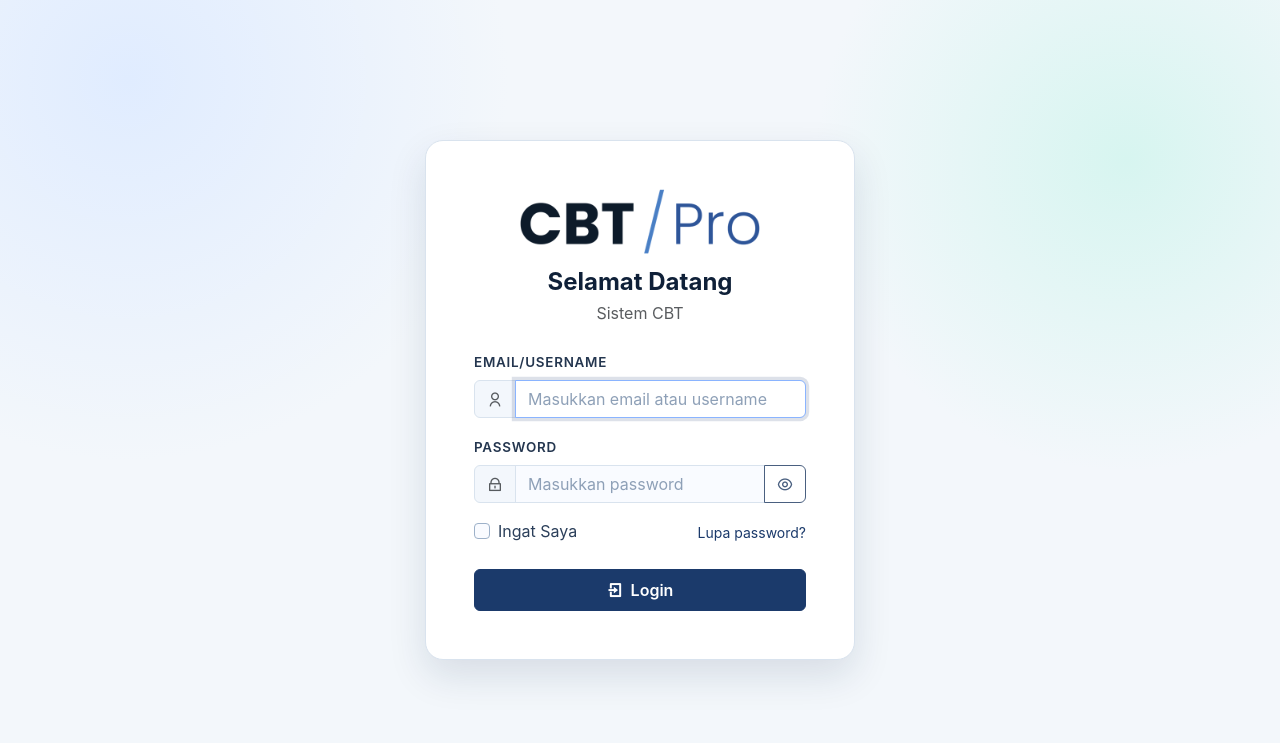
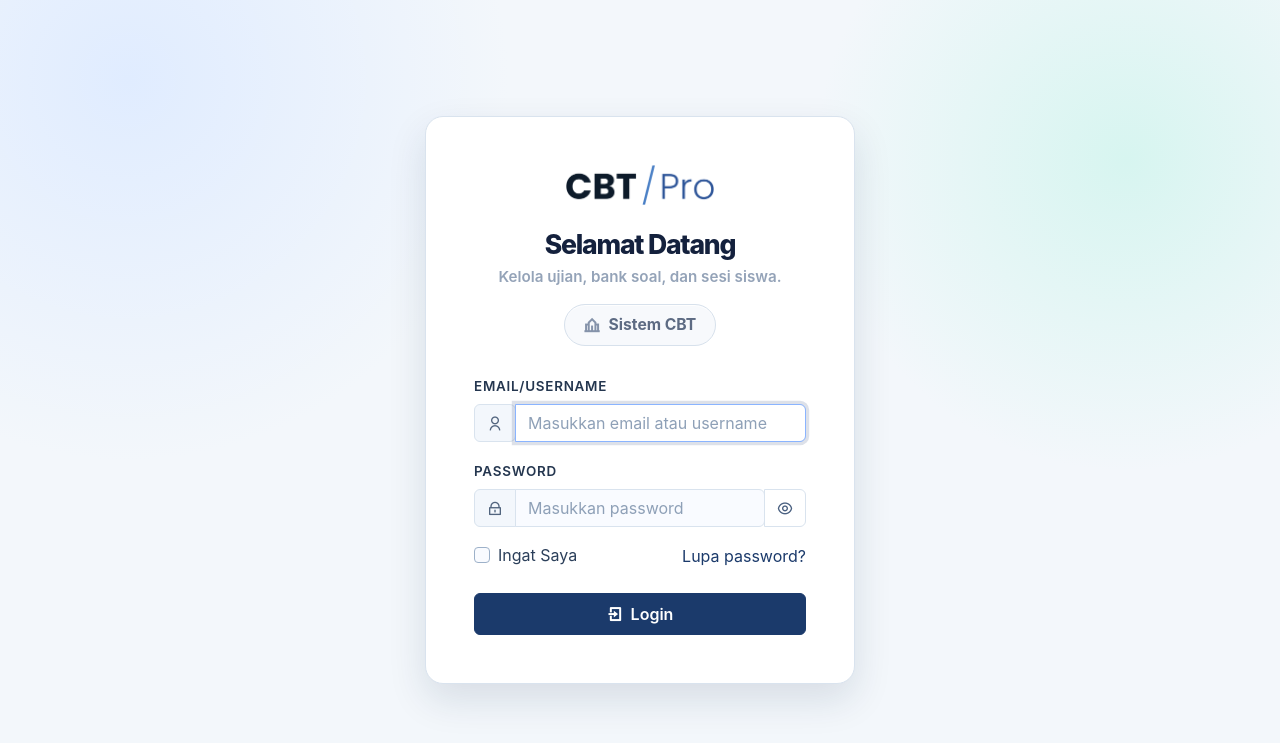
Before and after one commit to jendrabn/cbt_pro, a Django app: page /login/ in a window 1280 px wide. Shown: the top 743 px of the page. Run offline with Django 5.2, Linux system fonts and the light colour scheme; data that the repository does not hold is empty; style sheets or scripts are compiled from the project's sources; parts of the project's set-up code (start-up, migrations or seed data) failed here and were passed over; some libraries are stand-ins or nearby versions.

Commit message:
feat: Enhance forms with Bootstrap validation styles and improve error handling

```diff
--- a/apps/accounts/forms.py
+++ b/apps/accounts/forms.py
@@ -9,7 +9,39 @@ from .models import UserProfile
 User = get_user_model()
 
 
-class LoginForm(AuthenticationForm):
+def _append_css_class(attrs, class_name):
+    classes = [token for token in str(attrs.get("class", "")).split() if token]
+    if class_name not in classes:
+        classes.append(class_name)
+    attrs["class"] = " ".join(classes)
+
+
+class BootstrapInvalidStateMixin:
+    def __init__(self, *args, **kwargs):
+        super().__init__(*args, **kwargs)
+        self._apply_bootstrap_invalid_state()
+
+    def _apply_bootstrap_invalid_state(self):
+        for field_name in self.errors:
+            field = self.fields.get(field_name)
+            if field is None:
+                continue
+            _append_css_class(field.widget.attrs, "is-invalid")
+            field.widget.attrs["aria-invalid"] = "true"
+            bound_field = self[field_name]
+            if bound_field.auto_id:
+                feedback_id = f"{bound_field.auto_id}_feedback"
+                described_by = [
+                    token
+                    for token in str(field.widget.attrs.get("aria-describedby", "")).split()
+                    if token
+                ]
+                if feedback_id not in described_by:
+                    described_by.append(feedback_id)
+                field.widget.attrs["aria-describedby"] = " ".join(described_by)
+
+
+class LoginForm(BootstrapInvalidStateMixin, AuthenticationForm):
     username = forms.CharField(
         label="Email/Username",
         widget=forms.TextInput(
@@ -54,7 +86,7 @@ class LoginForm(AuthenticationForm):
             )
 
 
-class ProfileUpdateForm(forms.ModelForm):
+class ProfileUpdateForm(BootstrapInvalidStateMixin, forms.ModelForm):
     first_name = forms.CharField(
         label="Nama Depan",
         max_length=150,
@@ -117,7 +149,7 @@ class ProfileUpdateForm(forms.ModelForm):
         return profile
 
 
-class AvatarUploadForm(forms.ModelForm):
+class AvatarUploadForm(BootstrapInvalidStateMixin, forms.ModelForm):
     profile_picture = forms.ImageField(
         label="Foto Profil",
         required=False,
@@ -139,7 +171,7 @@ class AvatarUploadForm(forms.ModelForm):
         return image
 
 
-class CustomPasswordChangeForm(PasswordChangeForm):
+class CustomPasswordChangeForm(BootstrapInvalidStateMixin, PasswordChangeForm):
     old_password = forms.CharField(
         label="Password Lama",
         strip=False,
@@ -161,10 +193,21 @@ class CustomPasswordChangeForm(PasswordChangeForm):
                 "autocomplete": "new-password",
             }
         ),
-        )
+    )
+    new_password2 = forms.CharField(
+        label="Konfirmasi Password Baru",
+        strip=False,
+        widget=forms.PasswordInput(
+            attrs={
+                "class": "form-control",
+                "placeholder": "Konfirmasi password baru",
+                "autocomplete": "new-password",
+            }
+        ),
+    )
 
 
-class RoleRegistrationForm(UserCreationForm):
+class RoleRegistrationForm(BootstrapInvalidStateMixin, UserCreationForm):
     username = forms.CharField(
         label="Username",
         max_length=150,
@@ -232,14 +275,3 @@ class RoleRegistrationForm(UserCreationForm):
         if User.objects.filter(email__iexact=email).exists():
             raise ValidationError("Email sudah terdaftar.")
         return email
-    new_password2 = forms.CharField(
-        label="Konfirmasi Password Baru",
-        strip=False,
-        widget=forms.PasswordInput(
-            attrs={
-                "class": "form-control",
-                "placeholder": "Konfirmasi password baru",
-                "autocomplete": "new-password",
-            }
-        ),
-    )
--- a/apps/accounts/templates/accounts/change_password.html
+++ b/apps/accounts/templates/accounts/change_password.html
@@ -60,17 +60,17 @@
                     <div class="col-12">
                         <label class="form-label required">{{ password_form.old_password.label }}</label>
                         {{ password_form.old_password }}
-                        {% for error in password_form.old_password.errors %}<div class="text-danger small mt-1">{{ error }}</div>{% endfor %}
+                        {% if password_form.old_password.errors %}<div id="{{ password_form.old_password.id_for_label }}_feedback" class="invalid-feedback d-block">{{ password_form.old_password.errors.0 }}</div>{% endif %}
                     </div>
                     <div class="col-md-6">
                         <label class="form-label required">{{ password_form.new_password1.label }}</label>
                         {{ password_form.new_password1 }}
-                        {% for error in password_form.new_password1.errors %}<div class="text-danger small mt-1">{{ error }}</div>{% endfor %}
+                        {% if password_form.new_password1.errors %}<div id="{{ password_form.new_password1.id_for_label }}_feedback" class="invalid-feedback d-block">{{ password_form.new_password1.errors.0 }}</div>{% endif %}
                     </div>
                     <div class="col-md-6">
                         <label class="form-label required">{{ password_form.new_password2.label }}</label>
                         {{ password_form.new_password2 }}
-                        {% for error in password_form.new_password2.errors %}<div class="text-danger small mt-1">{{ error }}</div>{% endfor %}
+                        {% if password_form.new_password2.errors %}<div id="{{ password_form.new_password2.id_for_label }}_feedback" class="invalid-feedback d-block">{{ password_form.new_password2.errors.0 }}</div>{% endif %}
                     </div>
                     {% if password_form.non_field_errors %}
                     <div class="col-12">
--- a/apps/accounts/templates/accounts/login.html
+++ b/apps/accounts/templates/accounts/login.html
@@ -3,23 +3,101 @@
 
 {% block title %}Login - {{ branding.institution_name|default:"Sistem CBT" }}{% endblock %}
 
+{% block extra_css %}
+<style>
+    .login-hero-header {
+        text-align: center;
+        margin-bottom: 1.7rem;
+    }
+
+    .login-hero-logo-wrap {
+        display: flex;
+        align-items: center;
+        justify-content: center;
+        margin-bottom: 1.5rem;
+    }
+
+    .login-hero-logo {
+        display: block;
+        height: 40px;
+        width: auto;
+        max-width: min(100%, 220px);
+        object-fit: contain;
+    }
+
+    .login-hero-title {
+        margin: 0 0 0.45rem;
+        color: #14213d;
+        font-size: clamp(1.45rem, 1.3rem + 0.45vw, 1.9rem);
+        font-weight: 800;
+        letter-spacing: -0.045em;
+        line-height: 1.14;
+    }
+
+    .login-hero-subtitle {
+        margin: 0 auto 1rem;
+        max-width: 20rem;
+        color: #94a3b8;
+        font-size: 0.95rem;
+        font-weight: 600;
+        line-height: 1.45;
+    }
+
+    .login-campus-pill {
+        display: inline-flex;
+        align-items: center;
+        gap: 0.55rem;
+        padding: 0.72rem 1.15rem;
+        border-radius: 999px;
+        border: 1px solid #d7e1ec;
+        background: #f7f9fc;
+        color: #5d6b83;
+        font-size: 0.98rem;
+        font-weight: 700;
+        line-height: 1;
+        box-shadow: inset 0 1px 0 rgba(255, 255, 255, 0.85);
+    }
+
+    .login-campus-pill i {
+        color: #8593aa;
+        font-size: 1rem;
+    }
+
+    @media (max-width: 575.98px) {
+        .login-hero-header {
+            margin-bottom: 1.35rem;
+        }
+
+        .login-hero-subtitle {
+            font-size: 0.9rem;
+        }
+
+        .login-campus-pill {
+            padding: 0.65rem 1rem;
+            font-size: 0.92rem;
+        }
+    }
+</style>
+{% endblock %}
+
 {% block content %}
 <main class="login-shell d-flex align-items-center justify-content-center p-3 p-md-4">
     <section class="login-card p-4 p-md-5" aria-label="Login form">
-        <header class="text-center mb-4">
-            <div class="brand-mark brand-mark-logo" aria-hidden="true">
+        <header class="login-hero-header">
+            <div class="login-hero-logo-wrap" aria-hidden="true">
                 <img
                     src="{{ branding.institution_logo_url|default:'/static/images/logo-dark.png' }}"
                     alt="{{ branding.institution_name|default:'Logo Institusi' }}"
-                    class="brand-logo-full"
+                    class="login-hero-logo"
                     onerror="this.onerror=null;this.src='{% static 'images/logo-dark.png' %}';"
                 >
             </div>
-            <h1 class="h4 fw-bold mb-1">{{ branding.login_page_headline|default:"Selamat Datang" }}</h1>
-            {% if branding.login_page_subheadline %}
-            <p class="text-muted mb-1">{{ branding.login_page_subheadline }}</p>
-            {% endif %}
-            <p class="text-muted mb-0">{{ branding.institution_name|default:"Sistem CBT" }}</p>
+            <h1 class="login-hero-title">{{ branding.login_page_headline|default:"Selamat Datang Kembali" }}</h1>
+            <p class="login-hero-subtitle">{{ branding.login_page_subheadline|default:"Kelola ujian, bank soal, dan sesi siswa." }}</p>
+            <div class="login-campus-pill">
+                <i class="ri-school-line" aria-hidden="true"></i>
+                <span>{{ branding.institution_name|default:"Sistem CBT" }}</span>
+            </div>
         </header>
 
         {% if messages %}
@@ -45,17 +123,17 @@
                 <div class="w-100">
                     <div class="fw-semibold mb-1">Akun Demo</div>
                     <p class="small mb-3 text-muted">
-                        Gunakan akun guru atau siswa berikut untuk mencoba sistem. Halaman profil dan ubah password dinonaktifkan saat mode demo aktif.
+                        Gunakan akun guru atau siswa berikut untuk mencoba sistem.
                     </p>
                     <div class="small">
                         <div class="mb-2">
                             <strong>{{ demo_accounts.teacher.label }}</strong><br>
-                            <span>Email/Username: {{ demo_accounts.teacher.username }} / {{ demo_accounts.teacher.email }}</span><br>
+                            <span>Username: {{ demo_accounts.teacher.username }}</span><br>
                             <span>Password: {{ demo_accounts.teacher.password }}</span>
                         </div>
                         <div>
                             <strong>{{ demo_accounts.student.label }}</strong><br>
-                            <span>Email/Username: {{ demo_accounts.student.username }} / {{ demo_accounts.student.email }}</span><br>
+                            <span>Username: {{ demo_accounts.student.username }}</span><br>
                             <span>Password: {{ demo_accounts.student.password }}</span>
                         </div>
                     </div>
@@ -72,9 +150,9 @@
 
             <div class="mb-3">
                 <label for="id_username" class="form-label fw-semibold required">Email/Username</label>
-                <div class="input-group">
+                <div class="input-group has-validation{% if form.username.errors %} is-invalid-group{% endif %}">
                     <span class="input-group-text">
-                        <i class="ri-user-line text-muted"></i>
+                        <i class="ri-user-line"></i>
                     </span>
                     <input
                         type="text"
@@ -84,20 +162,21 @@
                         value="{{ form.username.value|default:'' }}"
                         placeholder="Masukkan email atau username"
                         autocomplete="username"
+                        {% if form.username.errors %}aria-invalid="true" aria-describedby="id_username_feedback"{% endif %}
                         required
                         autofocus
                     >
                     {% if form.username.errors %}
-                    <div class="invalid-feedback">{{ form.username.errors.0 }}</div>
+                    <div id="id_username_feedback" class="invalid-feedback">{{ form.username.errors.0 }}</div>
                     {% endif %}
                 </div>
             </div>
 
             <div class="mb-2">
                 <label for="id_password" class="form-label fw-semibold required">Password</label>
-                <div class="input-group" x-data="{ show: false }">
+                <div class="input-group has-validation{% if form.password.errors %} is-invalid-group{% endif %}" x-data="{ show: false }">
                     <span class="input-group-text">
-                        <i class="ri-lock-line text-muted"></i>
+                        <i class="ri-lock-line"></i>
                     </span>
                     <input
                         :type="show ? 'text' : 'password'"
@@ -106,6 +185,7 @@
                         class="form-control {% if form.password.errors %}is-invalid{% endif %}"
                         placeholder="Masukkan password"
                         autocomplete="current-password"
+                        {% if form.password.errors %}aria-invalid="true" aria-describedby="id_password_feedback"{% endif %}
                         required
                     >
                     <button
@@ -117,7 +197,7 @@
                         <i :class="show ? 'ri-eye-off-line' : 'ri-eye-line'"></i>
                     </button>
                     {% if form.password.errors %}
-                    <div class="invalid-feedback">{{ form.password.errors.0 }}</div>
+                    <div id="id_password_feedback" class="invalid-feedback">{{ form.password.errors.0 }}</div>
                     {% endif %}
                 </div>
             </div>
@@ -134,7 +214,7 @@
                     <label class="form-check-label" for="id_remember_me">Ingat Saya</label>
                 </div>
                 {% if auth_features.auth_enable_forgot_password %}
-                <a href="{% url 'password_reset' %}" class="small text-decoration-none">Lupa password?</a>
+                <a href="{% url 'password_reset' %}" class="text-decoration-none">Lupa password?</a>
                 {% endif %}
             </div>
 
--- a/apps/accounts/templates/accounts/password_reset_confirm.html
+++ b/apps/accounts/templates/accounts/password_reset_confirm.html
@@ -37,10 +37,11 @@
                     class="form-control {% if form.password1.errors %}is-invalid{% endif %}"
                     placeholder="Password baru"
                     autocomplete="new-password"
+                    {% if form.password1.errors %}aria-invalid="true" aria-describedby="{{ form.password1.id_for_label }}_feedback"{% endif %}
                     required
                 >
                 {% if form.password1.errors %}
-                <div class="invalid-feedback">{{ form.password1.errors.0 }}</div>
+                <div id="{{ form.password1.id_for_label }}_feedback" class="invalid-feedback">{{ form.password1.errors.0 }}</div>
                 {% endif %}
             </div>
             <div class="mb-3">
@@ -52,10 +53,11 @@
                     class="form-control {% if form.password2.errors %}is-invalid{% endif %}"
                     placeholder="Ulangi password baru"
                     autocomplete="new-password"
+                    {% if form.password2.errors %}aria-invalid="true" aria-describedby="{{ form.password2.id_for_label }}_feedback"{% endif %}
                     required
                 >
                 {% if form.password2.errors %}
-                <div class="invalid-feedback">{{ form.password2.errors.0 }}</div>
+                <div id="{{ form.password2.id_for_label }}_feedback" class="invalid-feedback">{{ form.password2.errors.0 }}</div>
                 {% endif %}
             </div>
             <button type="submit" class="btn btn-primary w-100 py-2 fw-semibold">
--- a/static/scss/theme.scss
+++ b/static/scss/theme.scss
@@ -238,13 +238,46 @@ body.dashboard-body .modal {
 }
 
 .login-page .form-control,
-.login-page .input-group-text {
+.login-page .form-select,
+.login-page .input-group-text,
+.login-page .input-group .btn {
   border-color: var(--login-border);
 }
 
-.login-page .form-control:focus {
+.login-page .form-control:focus,
+.login-page .form-select:focus {
   border-color: $login-focus-border-color;
   box-shadow: 0 0 0 .2rem $login-focus-shadow-color;
+}
+
+.login-page .form-control.is-invalid,
+.login-page .was-validated .form-control:invalid,
+.login-page .form-select.is-invalid,
+.login-page .was-validated .form-select:invalid {
+  border-color: var(--bs-form-invalid-border-color);
+}
+
+.login-page .form-control.is-invalid:focus,
+.login-page .was-validated .form-control:invalid:focus,
+.login-page .form-select.is-invalid:focus,
+.login-page .was-validated .form-select:invalid:focus {
+  border-color: var(--bs-form-invalid-border-color);
+  box-shadow: 0 0 0 .2rem rgba($danger, .18);
+}
+
+.login-page .input-group.has-validation.is-invalid-group > .input-group-text,
+.login-page .input-group.has-validation.is-invalid-group > .btn {
+  border-color: var(--bs-form-invalid-border-color);
+  color: var(--bs-form-invalid-color);
+}
+
+.login-page .input-group.has-validation.is-invalid-group > .input-group-text {
+  background-color: rgba($danger, .04);
+}
+
+.login-page .input-group.has-validation.is-invalid-group > .input-group-text i,
+.login-page .input-group.has-validation.is-invalid-group > .btn i {
+  color: inherit !important;
 }
 
 @media (max-width: 991.98px) {
```
Also changed, not shown: apps/accounts/templates/accounts/password_reset_form.html (+4 -3 lines), apps/accounts/templates/accounts/profile.html (+5 -5 lines), apps/accounts/templates/accounts/register.html (+12 -6 lines), apps/accounts/tests/test_authentication.py (+52 -2 lines).
